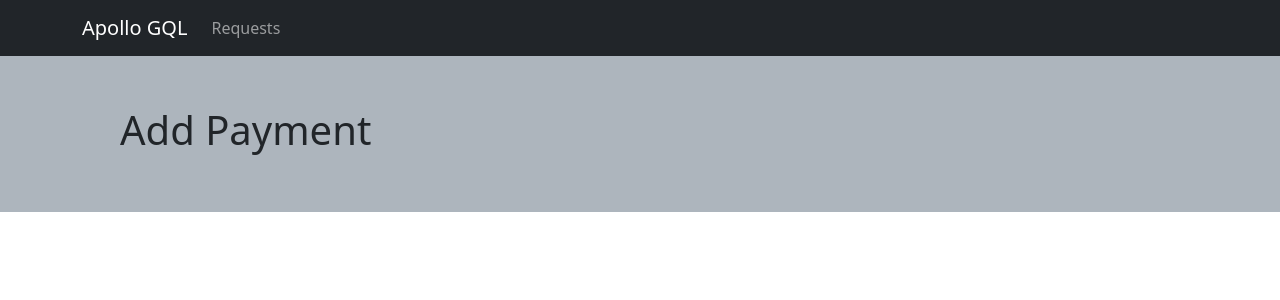
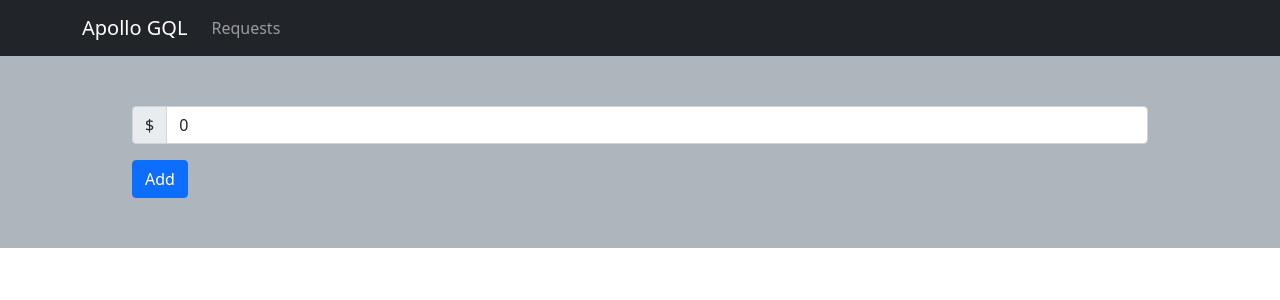
Before and after one commit to grigory-js-ninja/simple_apollo, a React (Create React App) app in the folder client/: page /requests/1/add-payment in a window 1280 px wide. Shown: the top 300 px of the page. Built offline with nearby package versions, Linux system fonts and the light colour scheme.

Commit message:
before subs

```diff
--- a/client/package.json
+++ b/client/package.json
@@ -22,6 +22,7 @@
     "react-router-dom": "^6.0.0",
     "react-scripts": "4.0.3",
     "react-toastify": "^8.1.0",
+    "subscriptions-transport-ws": "^0.9.19",
     "typescript": "^4.1.2",
     "web-vitals": "^1.0.1"
   },
--- a/client/src/components/AddPayment.component.tsx
+++ b/client/src/components/AddPayment.component.tsx
@@ -1,8 +1,77 @@
+import { InputGroup, Container, FormControl, Button, Form, Spinner } from 'react-bootstrap'
+import { useState } from 'react'
+import { toast } from 'react-toastify'
+import { useNavigate } from "react-router-dom";
+import { useParams } from 'react-router-dom';
+import { gql, useMutation } from '@apollo/client';
+
+const ADD_PAYMENT = gql`
+  mutation AddPayment(
+    $requestId: ID
+    $amount: Int
+    $date: String
+    ) {
+    addPaymentToRequest(
+      requestId: $requestId
+      amount: $amount
+      date: $date
+    ) {
+      id
+    }
+  }
+`;
+
 
 export function AddPayment() {
+  const { requestId } = useParams()
+  const [amount, setAmount] = useState(0)
+  const [addPayment, { data, loading, error }] = useMutation(ADD_PAYMENT);
+  const navigateTo = useNavigate()
+
+  const onAddPayment = (env: any) => {
+    env.preventDefault()
+    try {
+      addPayment({variables: {
+        requestId,
+        amount: Number(amount),
+        date: new Date().toDateString()
+      }})
+    } catch {}
+  }
+
+  if (data) {
+    navigateTo(-1)
+  }
+  if(error) {
+    toast('Something wrong ' + error.message, {
+      type: toast.TYPE.ERROR
+    })
+  }
+
+  const handleChange = (event: any) => {
+    setAmount(event.target.value)
+  }
+
   return (
-    <div>
-      <h1>Add Payment</h1>
-    </div>
+    <Container>
+      <Form onSubmit={onAddPayment}>
+        <InputGroup className="mb-3">
+          <InputGroup.Text>$</InputGroup.Text>
+          <FormControl aria-label="Dollar amount" onChange={handleChange} value={amount}/>
+        </InputGroup>
+        <Button type="submit" disabled={loading}>
+          {loading
+          ?
+          <Spinner
+            as="span"
+            animation="border"
+            size="sm"
+            role="status"
+            aria-hidden="true"
+          />
+          : 'Add'}
+        </Button>
+      </Form>
+    </Container>
   )
 }
--- a/client/src/components/Request.component.tsx
+++ b/client/src/components/Request.component.tsx
@@ -1,5 +1,7 @@
 import { RequestDetailCard } from './RequestDetailCard.component'
-import { gql, useQuery } from '@apollo/client';
+import { gql, useQuery, useSubscription } from '@apollo/client';
+import { toast } from 'react-toastify'
+import { useEffect } from 'react'
 import { useParams } from 'react-router-dom';
 import { Container, Alert, Spinner} from 'react-bootstrap'
 
@@ -25,12 +27,30 @@ const GET_REQUEST = gql`
   }
 `;
 
+const ON_PAYMENT_ADD = gql`
+  subscription PaymentCreated {
+    onPaymentCreated {
+      id
+      amount
+      currency
+    }
+  }
+`
+
 
 export function Request() {
   const { requestId } = useParams()
-  const { loading, error, data } = useQuery(GET_REQUEST, {
+  const { loading, error, data, refetch } = useQuery(GET_REQUEST, {
     variables: { id: requestId}
   });
+  const { data: subData } = useSubscription(
+    ON_PAYMENT_ADD,
+  );
+
+  useEffect(() => {
+    console.log(subData);
+    refetch()
+  }, [subData])
 
   return (
     <Container>
@@ -38,7 +58,7 @@ export function Request() {
        {error.message}
       </Alert>}
       {loading ? <Spinner animation="border" variant="dark" /> :
-        <RequestDetailCard { ...data.getPaymentRequestById } />
+        <RequestDetailCard { ...data?.getPaymentRequestById } />
       }
     </Container>
   )
--- a/client/src/components/RequestDetailCard.component.tsx
+++ b/client/src/components/RequestDetailCard.component.tsx
@@ -1,7 +1,13 @@
-import { Card, ListGroup, ListGroupItem } from 'react-bootstrap'
+import { Card, ListGroup, ListGroupItem, Button } from 'react-bootstrap'
+import { useNavigate } from "react-router-dom";
 import { IRequest } from '../types/request'
 
 export function RequestDetailCard(props: IRequest) {
+  const navigateTo = useNavigate()
+
+  const onAddPayment = (id: string) => {
+    navigateTo('add-payment')
+  }
 
   return (
     <Card>
@@ -14,7 +20,7 @@ export function RequestDetailCard(props: IRequest) {
         <p>Total Amount: {props.totalAmount}</p>
       </Card.Body>
       <ListGroup className="list-group-flush">
-        {props.payments.map((p, idx) => {
+        {props?.payments?.map((p, idx) => {
           return (
             <ListGroupItem key={p.id}>
               <Card.Title>Paiment #{idx+1}</Card.Title>
@@ -26,6 +32,7 @@ export function RequestDetailCard(props: IRequest) {
           )
         })}
       </ListGroup>
+      <Button onClick={() => onAddPayment(props.id)}>Add Payment</Button>
     </Card>
   )
 }
--- a/client/src/components/Requests.component.tsx
+++ b/client/src/components/Requests.component.tsx
@@ -1,6 +1,6 @@
 import { Container, Spinner, Alert } from 'react-bootstrap'
 import { gql, useQuery } from '@apollo/client';
-
+import { useEffect } from 'react'
 import { RequestCard } from './RequestCard.component'
 
 import { IRequest } from '../types/request'
```
Also changed, not shown: 2 other files (tests, documents, lock files or other folders).
